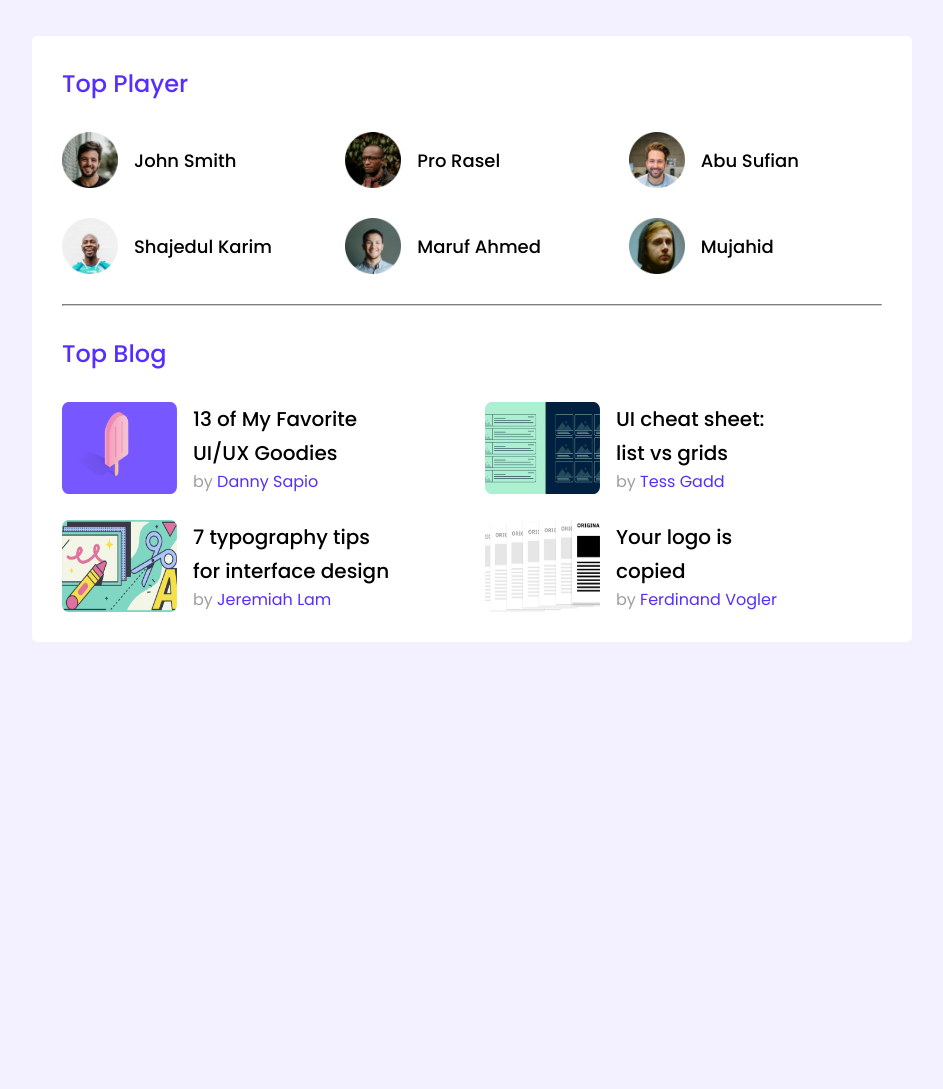
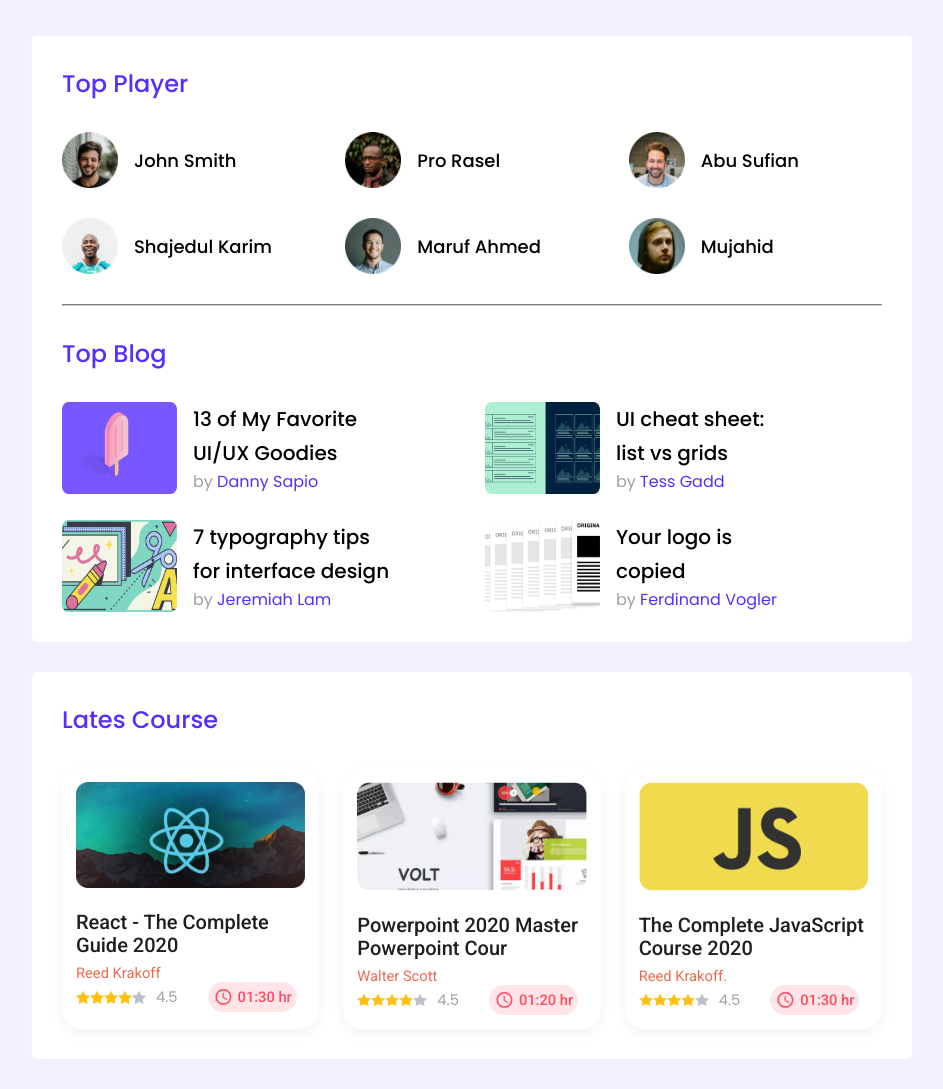
Before and after one commit to Rabby-khan-04/Leader-Board, a plain HTML site: page index.html in a window 1280 px wide. Shown: the whole page, without its empty margins (168-1111 px from the left). Before the commit the page ends 800 px from the top, so only its background shows below. Drawn offline with Linux system fonts and the light colour scheme.

Commit message:
Course Section Added

```diff
--- a/index.html
+++ b/index.html
@@ -113,6 +113,82 @@
 
         <!-- Top Players And Blog End -->
 
+        <!-- Course Section Start -->
+
+        <section class="course_section">
+            <div class="container">
+                <h2 class="section_title">Lates Course</h2>
+
+                <div class="courses">
+                    <div class="course">
+                        <img src="images/courses/course-1.png" alt="">
+                        <h2 class="course_title">React - The Complete Guide 2020</h2>
+                        <h5 class="course_author">Reed Krakoff</h5>
+                        <div class="course_details">
+                            <div class="star_rating">
+                                <div class="stars">
+                                    <img src="images/icons/star.png" alt="">
+                                    <img src="images/icons/star.png" alt="">
+                                    <img src="images/icons/star.png" alt="">
+                                    <img src="images/icons/star.png" alt="">
+                                    <img class="fade_star" src="images/icons/star.png" alt="">
+                                </div>
+                                <span class="rating">4.5</span>
+                            </div>
+                            <div class="duration">
+                                <img src="images/icons/clock.png" alt="">
+                                <span>01:30 hr</span>
+                            </div>
+                        </div>
+                    </div>
+                    <div class="course">
+                        <img src="images/courses/course-2.png" alt="">
+                        <h2 class="course_title">Powerpoint 2020 Master Powerpoint Cour</h2>
+                        <h5 class="course_author">Walter Scott</h5>
+                        <div class="course_details">
+                            <div class="star_rating">
+                                <div class="stars">
+                                    <img src="images/icons/star.png" alt="">
+                                    <img src="images/icons/star.png" alt="">
+                                    <img src="images/icons/star.png" alt="">
+                                    <img src="images/icons/star.png" alt="">
+                                    <img class="fade_star" src="images/icons/star.png" alt="">
+                                </div>
+                                <span class="rating">4.5</span>
+                            </div>
+                            <div class="duration">
+                                <img src="images/icons/clock.png" alt="">
+                                <span>01:20 hr</span>
+                            </div>
+                        </div>
+                    </div>
+                    <div class="course">
+                        <img src="images/courses/course-3.png" alt="">
+                        <h2 class="course_title">The Complete JavaScript Course 2020</h2>
+                        <h5 class="course_author">Reed Krakoff.</h5>
+                        <div class="course_details">
+                            <div class="star_rating">
+                                <div class="stars">
+                                    <img src="images/icons/star.png" alt="">
+                                    <img src="images/icons/star.png" alt="">
+                                    <img src="images/icons/star.png" alt="">
+                                    <img src="images/icons/star.png" alt="">
+                                    <img class="fade_star" src="images/icons/star.png" alt="">
+                                </div>
+                                <span class="rating">4.5</span>
+                            </div>
+                            <div class="duration">
+                                <img src="images/icons/clock.png" alt="">
+                                <span>01:30 hr</span>
+                            </div>
+                        </div>
+                    </div>
+                </div>
+            </div>
+        </section>
+
+        <!-- Course Section End -->
+
     </main>
 
     <!-- Main Section -->
--- a/styles/style.css
+++ b/styles/style.css
@@ -127,3 +127,110 @@ hr {
 /* Blog Css ENd */
 
 /* Top player And Blog Css End */
+
+
+/* Course Section Start */
+
+.course_section {
+    margin: 30px 0;
+}
+
+.courses {
+    display: grid;
+    grid-template-columns: repeat(3, 1fr);
+    gap: 24px;
+}
+
+.course {
+    padding: 14px;
+    background-color: #fff;
+    box-shadow: 0px 5.34229px 13.3557px rgba(0, 0, 0, 0.05);
+    border-radius: 20px;
+}
+
+.course>img {
+    display: inline-block;
+    margin-bottom: 16px;
+}
+
+.course_title {
+    font-family: 'Roboto';
+    font-weight: 500;
+    font-size: 20.0336px;
+    line-height: 23px;
+    color: #1E1E1E;
+    margin-bottom: 8px;
+
+}
+
+.course_author {
+    font-family: var(--f-roboto);
+    font-weight: 400;
+    font-size: 14.6913px;
+    line-height: 17px;
+    color: #ED6B4F;
+}
+
+.course_details {
+    display: flex;
+    flex-direction: row;
+    align-items: center;
+    gap: 30px;
+}
+
+.star_rating {
+    display: flex;
+    flex-direction: row;
+    align-items: center;
+    gap: 10px;
+}
+
+.stars {
+    display: flex;
+    flex-direction: row;
+    align-items: center;
+}
+
+.star_rating img {
+    width: 14px;
+    display: inline-block;
+}
+
+.fade_star {
+    filter: brightness(0.1) invert(0.8);
+}
+
+.rating {
+    font-weight: 400;
+    font-size: 14.6913px;
+    line-height: 22px;
+    display: inline-block;
+    color: #A2A2A2;
+}
+
+.duration {
+    display: flex;
+    flex-direction: row;
+    align-items: center;
+    gap: 5px;
+    padding: 5px;
+    background: #FFE4E8;
+    border-radius: 30px;
+}
+
+.duration img {
+    width: 20px;
+}
+
+.duration span {
+    font-family: var(--f-roboto);
+    font-weight: 500;
+    font-size: 14.6913px;
+    line-height: 20px;
+    color: #FF4A60;
+
+}
+
+
+
+/* Course Section End */
```
